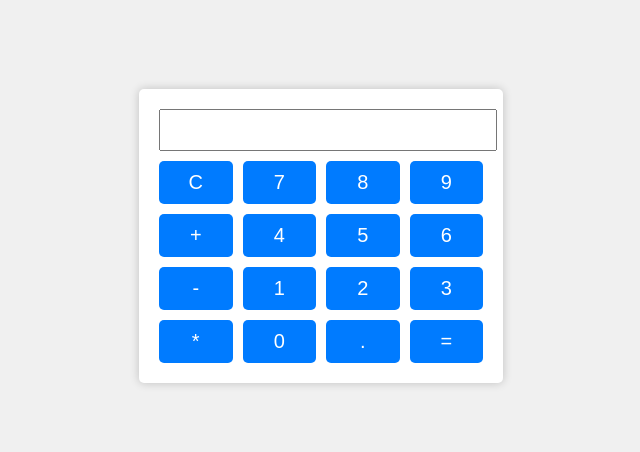
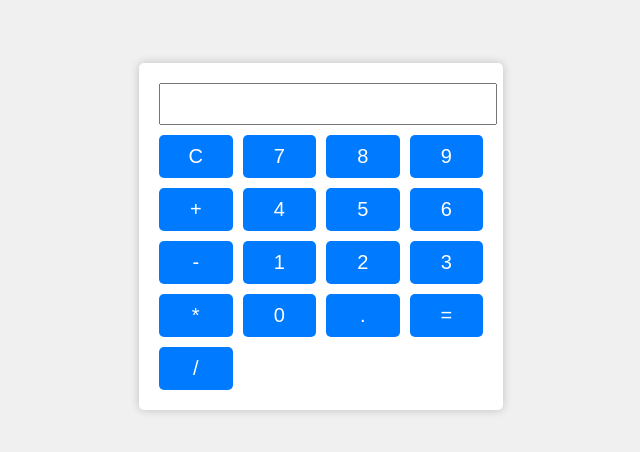
Before and after one commit to haziqakashah/webtest, a plain HTML site: page index.html in a window 1280 px wide. Shown: the part 164-616 px from the top of the page, without its empty margins (319-959 px from the left). Drawn offline with Linux system fonts and the light colour scheme.

Commit message:
Change to calculator fx

```diff
--- a/index.html
+++ b/index.html
@@ -26,4 +26,9 @@
             <button onclick="appendToDisplay('0')">0</button>
             <button onclick="appendToDisplay('.')">.</button>
             <button onclick="calculateResult()">=</button>
-            <button onclick="appendTo
+            <button onclick="appendToDisplay('/')">/</button>
+        </div>
+    </div>
+    <script src="script.js"></script>
+</body>
+</html>
```
